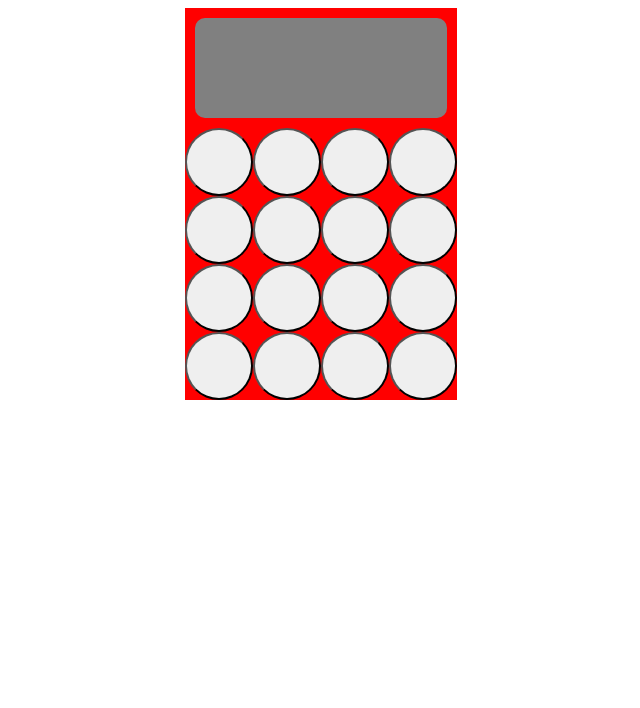
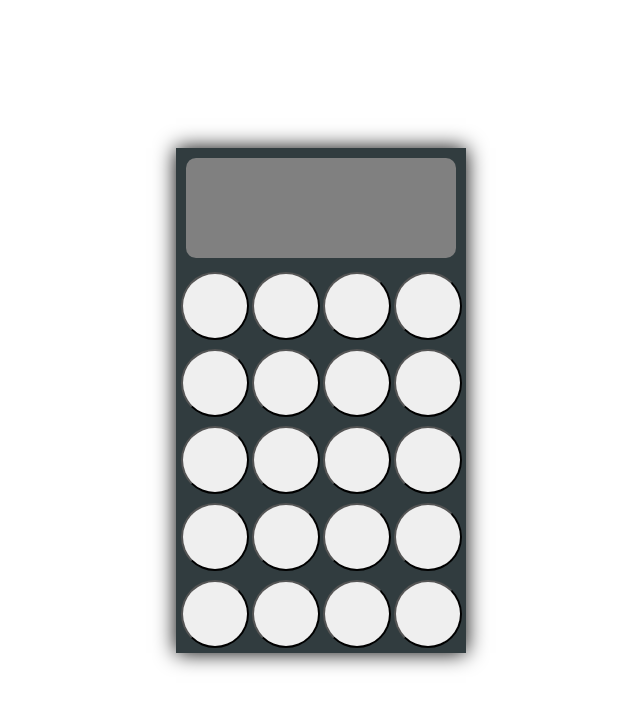
Before and after one commit to Jack0428-dream/odin_calculator, a plain HTML site: page index.html in a window 1280 px wide. Shown: the whole page, without its empty margins (319-959 px from the left). Drawn offline with Linux system fonts and the light colour scheme.

Commit message:
change the color and make it 3d

```diff
--- a/calculator.css
+++ b/calculator.css
@@ -1,13 +1,19 @@
-body {
+html, body {
+    height: 100%;
+    margin: 0;
     display: flex;
     justify-content: center;
+    flex-wrap: nowrap;
 }
+
 #calculator {
     display: flex;
     flex-direction: column;
     align-self: center;
-    background-color: red;
+    box-shadow: 0px 0px 20px rgba(0, 0, 0, 5);
+    background-color: rgb(49, 60, 63);
     justify-content: center;
+    flex-wrap: nowrap;
 }
 
 #display {
@@ -26,5 +32,13 @@ body {
 
 button{
     border-radius: 70%;
-    padding: 32px 32px
+    padding: 32px 32px;
+    margin: 1.5px;
+
+
 }
+
+#div0, #div1, #div2, #div3, #div4{
+   margin: 1.5px;
+   padding: 1.5px;
+}
--- a/calculator.js
+++ b/calculator.js
@@ -2,7 +2,7 @@ const calculator = document.querySelector("#calculator");
 
 const display = document.querySelector("#display");
 const buttonbox = document.querySelector("#buttons");
-for(let i=0; i < 4; i++) {
+for(let i=0; i <= 4; i++) {
     const div = document.createElement("div");
     buttonbox.appendChild(div);
     div.setAttribute("id",`div${i}`);
@@ -11,26 +11,50 @@ const div1 = document.querySelector("#div0");
 const div2 = document.querySelector("#div1");
 const div3 = document.querySelector("#div2");
 const div4 = document.querySelector("#div3");
+const div5 = document.querySelector("#div4");
 
 for(let i=0; i < 4; i++) {
     const button = document.createElement("button");
     div1.appendChild(button);
+    const span = document.createElement("span");
+    button.appendChild(span);
+    span.setAttribute("id", `com${i}`);
 };
 
 for(let i=0; i < 4; i++) {
     const button = document.createElement("button");
     div2.appendChild(button);
+    const span = document.createElement("span");
+    button.appendChild(span);
+    span.setAttribute("id", `num9${i}`);
 };
 
 for(let i=0; i < 4; i++) {
     const button = document.createElement("button");
     div3.appendChild(button);
+    const span = document.createElement("span");
+    button.appendChild(span);
+    span.setAttribute("id", `num6${i}`);
 };
 
 for(let i=0; i < 4; i++) {
     const button = document.createElement("button");
     div4.appendChild(button);
+    const span = document.createElement("span");
+    button.appendChild(span);
+    span.setAttribute("id", `num3${i}`);
 };
+
+for(let i=0; i < 4; i++) {
+    const button = document.createElement("button");
+    div5.appendChild(button);
+    const span = document.createElement("span");
+    button.appendChild(span);
+    span.setAttribute("id", `zero${i}`);
+};
+
+
+
 
 function add(num1, num2) {
     return num1 + num2;
```
